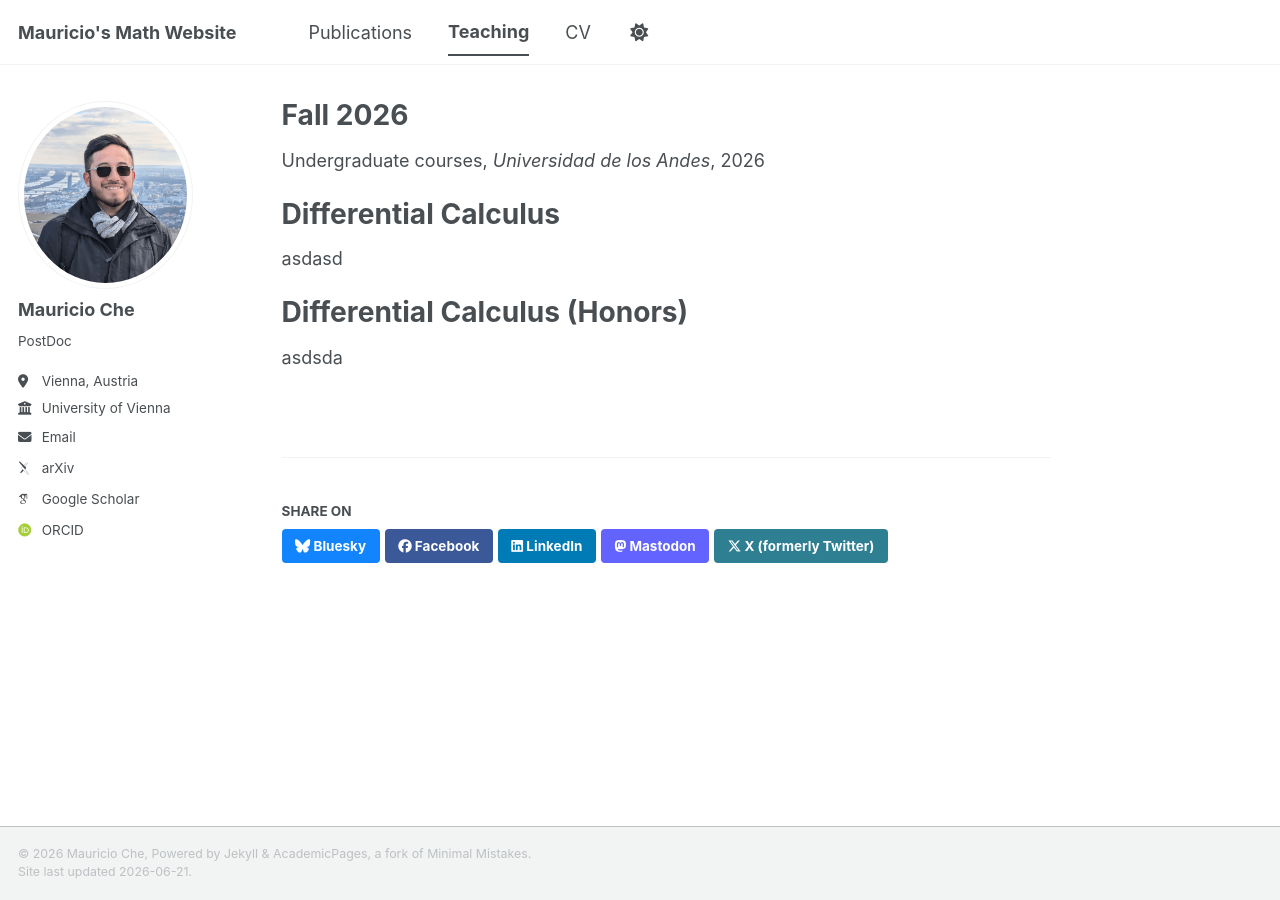
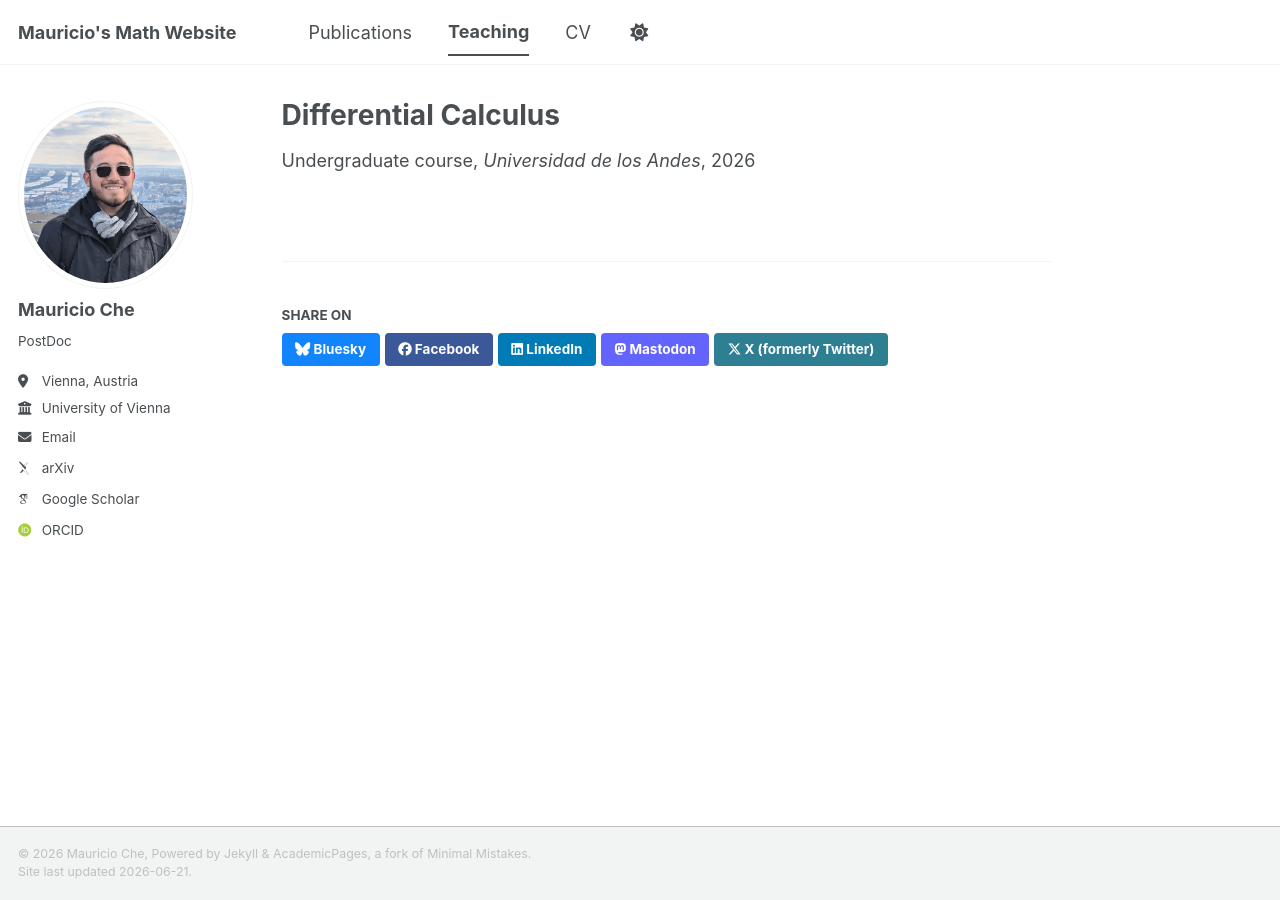
Before and after one commit to MauricioChe/mauricioche.github.io, a Jekyll site: the page built from _teaching/2026-fall-uniandes.md, in a window 1280 px wide. Built offline with Jekyll 4.4.1, drawn with Linux system fonts in a browser that asks for light colours; some web fonts are replaced; a script bundle is joined from its source files by our own code; library files that are not in the unit come from our copies.

Commit message:
Update 2026-fall-uniandes.md

```diff
--- a/_teaching/2026-fall-uniandes.md
+++ b/_teaching/2026-fall-uniandes.md
@@ -1,17 +1,8 @@
 ---
-title: "Fall 2026"
+title: "Differential Calculus"
 collection: teaching
-type: "Undergraduate courses"
+type: "Undergraduate course"
 venue: "Universidad de los Andes"
 date: 2026-08-01
 location: "Bogota, Colombia"
 ---
-
-
-Differential Calculus
-===
-asdasd
-
-Differential Calculus (Honors)
-===
-asdsda
```
